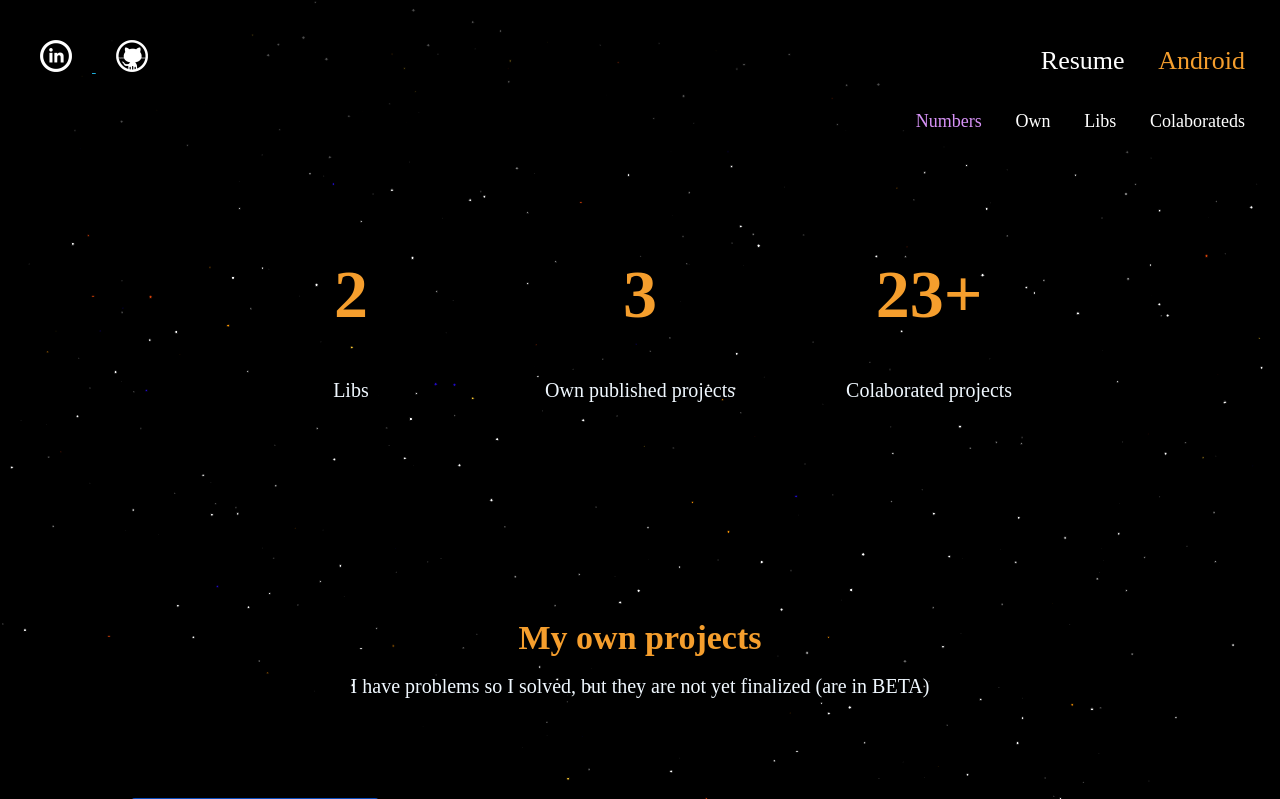
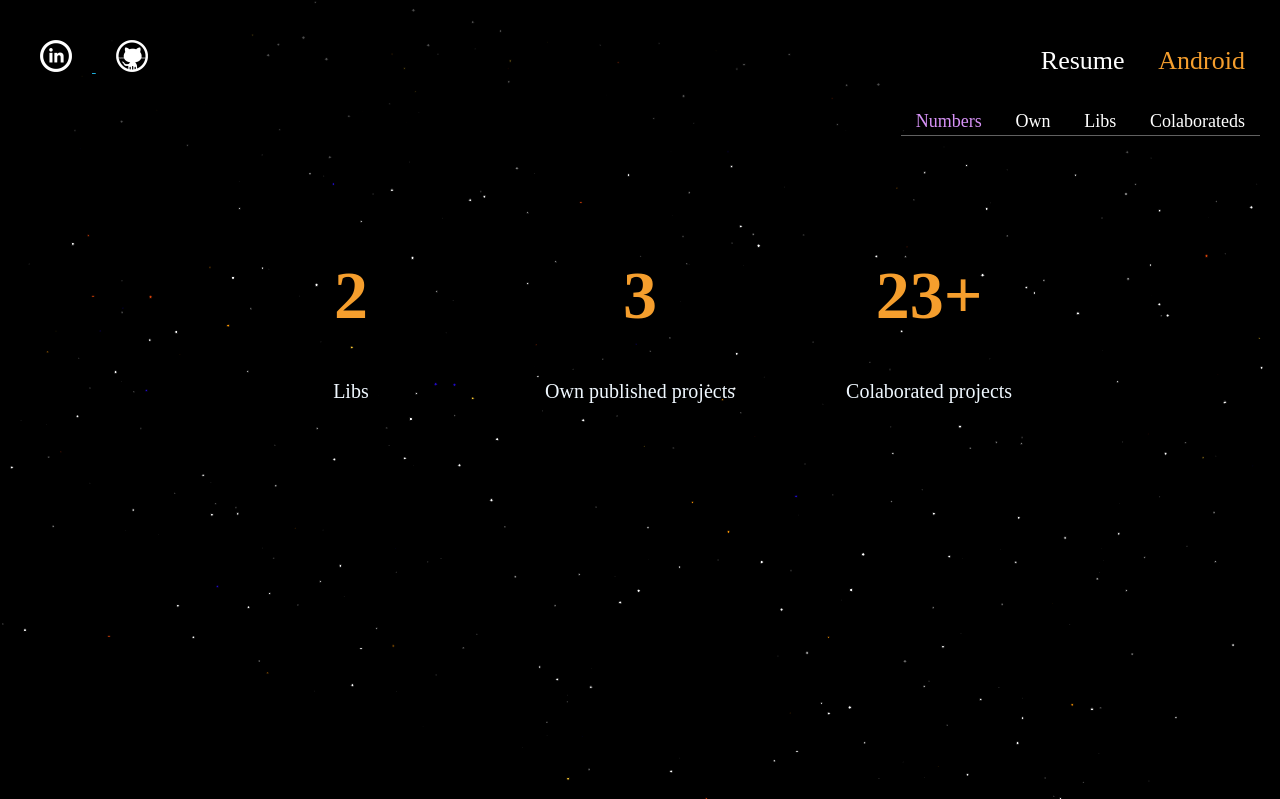
Before and after one commit to willigro/PortfolioWebPage, a PHP site: page /android.php in a window 1280 px wide. Shown: the top 799 px of the page. Run offline with PHP 8.4, Linux system fonts and the light colour scheme; some web fonts are replaced.

Commit message:
Adjusted scroll and added a bottom line for the menu

```diff
--- a/js/pages/android.js
+++ b/js/pages/android.js
@@ -1,6 +1,11 @@
 $(document).ready(function() {
 
     function initAndroid() {
+        handleNumbers()
+        $("#menu-option-sections-android").show()
+
+        $("#android-numbers").height(window.innerHeight / 2);
+
         // last to first
         const sections = ["android-colaborated", "android-libs", "android-own", "android-numbers"]
         for (i in sections) {
@@ -13,9 +18,6 @@ $(document).ready(function() {
         $(window).scroll(function() {
             handleMenuSectionsSelection(sections)
         });
-
-        handleNumbers()
-        $("#menu-option-sections-android").show()
     }
 
     function configureSection(section) {
--- a/js/site.js
+++ b/js/site.js
@@ -51,8 +51,7 @@ function handleMenuSectionsSelection(sections, callback) {
         const s = $("#" + sections[i])
         const sT = s.position().top
         const t = document.documentElement.scrollTop
-
-        if (t + TWENTY_PERCENT_HEIGHT * 2 >= sT || i == sections.length - 1) {
+        if (t + TWENTY_PERCENT_HEIGHT >= sT || i == sections.length - 1) {
             $("#menu-section-" + sections[i]).css({ color: menuSectionSelectedColor })
             if (callback)
                 callback(sections[i]);
--- a/menu.php
+++ b/menu.php
@@ -13,6 +13,7 @@
                         <img class="links-profile-icon" src="dist/images/github-32px.png" alt="Github Profile link">
                     </a>
                 </div>
+
                 <div id="menu-options" class="eight columns">
                     <div class="row">
                         <ul style="float: right;">
@@ -22,7 +23,7 @@
                     </div>
 
                     <div id="menu-option-sections-home" class="row menu-sections" style="display: none;">
-                        <ul style="float: right;">
+                        <ul style="float: right;" class="line-bottom">
                             <li><a href="#" id="menu-section-my-team">My team</a></li>
                             <li><a href="#" id="menu-section-skills">Skills</a></li>
                             <li><a href="#" id="menu-section-experience">Experience</a></li>
@@ -32,7 +33,7 @@
                     </div>
 
                     <div id="menu-option-sections-android" class="row menu-sections" style="display: none;">
-                        <ul style="float: right;">
+                        <ul style="float: right;" class="line-bottom">
                             <li><a href="#" id="menu-section-android-numbers">Numbers</a></li>
                             <li><a href="#" id="menu-section-android-own">Own</a></li>
                             <li><a href="#" id="menu-section-android-libs">Libs</a></li>
```
